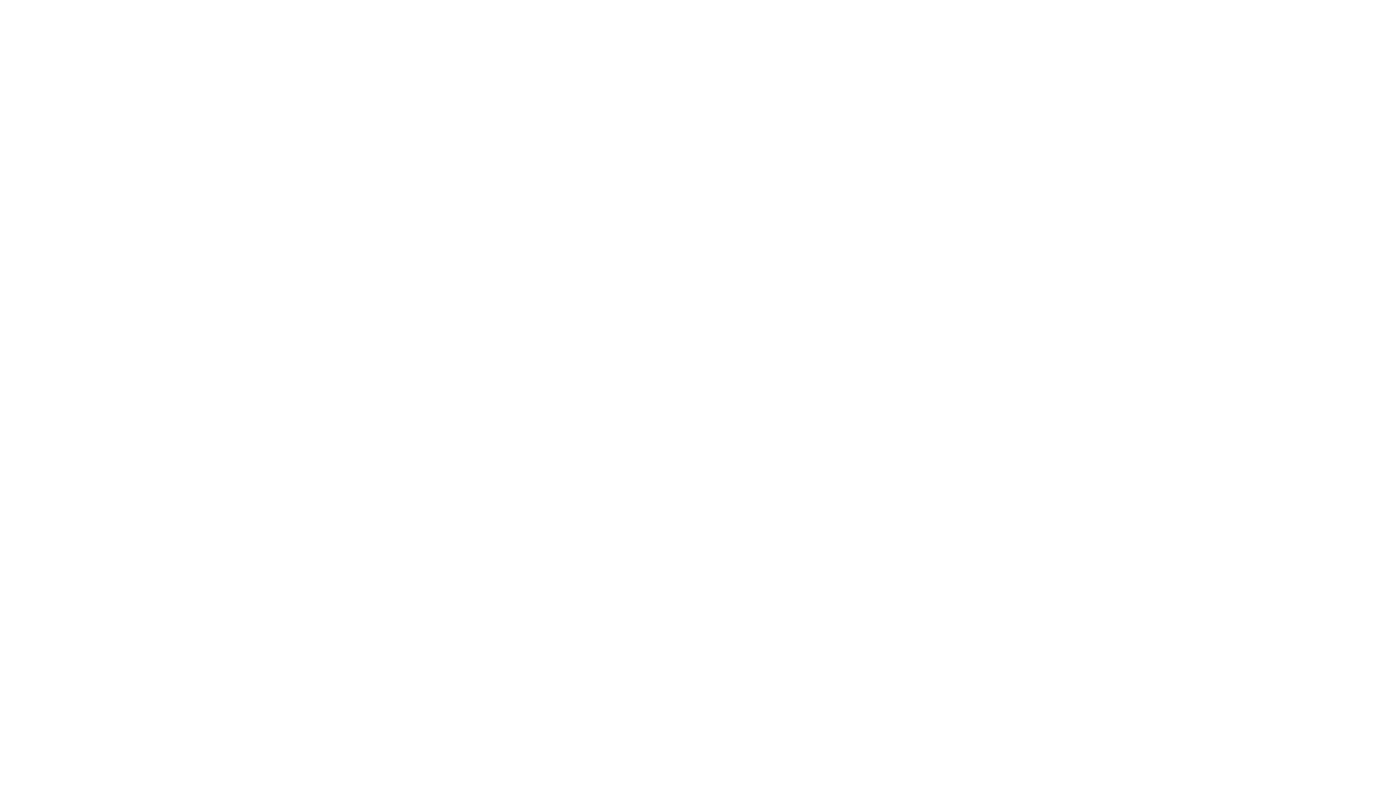
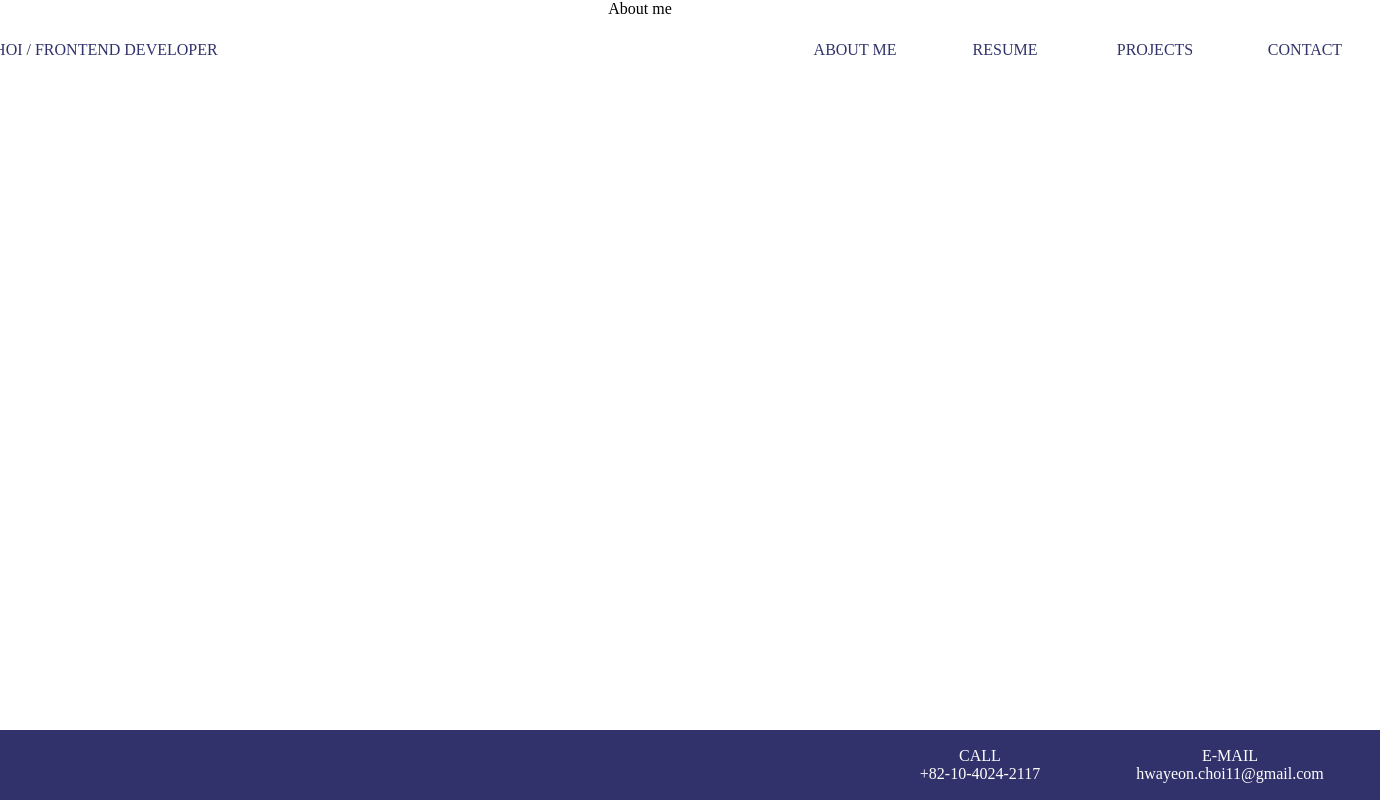
Before and after one commit to hwayeon-choi/portfolio_, a React (Create React App) app in the folder portfolio/: page /about in a window 1280 px wide. Before the commit this address had no page. Shown: the whole page, 1380 px wide, since content can reach past the window. Built offline with nearby package versions, Linux system fonts and the light colour scheme; a web font is replaced by a local one.

Commit message:
페이지 라우팅 및 폴더 구조 변경

```diff
--- a/portfolio/src/App/App.tsx
+++ b/portfolio/src/App/App.tsx
@@ -1,15 +1,23 @@
 import React from 'react';
 import { Route, Routes } from "react-router-dom";
-import Layout from "../components/Layout"
-
+import Layout from "../components/Layout/Layout";
+import HomeContainer from "../containers/Pages/HomeContainer";
+import AboutContainer from "../containers/Pages/AboutContainer";
+import ResumeContainer from "../containers/Pages/ResumeContainer";
+import ProjectContainer from "../containers/Pages/ProjectContainer";
+import ContactContainer from "../containers/Pages/ContactContainer";
 
 const App = () => {
   return (
-    <>
-      <Routes>
-        <Route path="/" element={<Layout />} />
+    <Layout>
+        <Routes>
+        <Route path="/" element={<HomeContainer />} />
+        <Route path="/about" element={<AboutContainer />} />
+        <Route path="/resume" element={<ResumeContainer />} />
+        <Route path="/project" element={<ProjectContainer />} />
+        <Route path="/contact" element={<ContactContainer />} />
       </Routes>
-    </>
+    </Layout>
   );
 }
 
--- a/portfolio/src/components/Layout.tsx
+++ b/portfolio/src/components/Layout/Layout.tsx
@@ -1,6 +1,5 @@
-import Header from '../components/Header';
-import Main from '../components/Main';
-import Footer from '../components/Footer';
+import Header from './Header/Header';
+import Footer from './Footer/Footer';
 import styled from 'styled-components';
 
 const Container = styled.div`
@@ -12,11 +11,15 @@ const Container = styled.div`
   font-family: 'LINESeedKR-Bd';
 `
 
-const Layout = () => {
+const Layout = (props: {
+  children: React.ReactNode
+}) => {
   return (
     <Container>
       <Header />
-      <Main />
+      <main>
+        {props.children}
+      </main>
       <Footer />
     </Container>
   )
--- /dev/null
+++ b/portfolio/src/containers/Pages/AboutContainer.tsx
@@ -0,0 +1,7 @@
+const About = () => {
+  return (
+    <p>About me</p>
+  )
+}
+
+export default About;
--- /dev/null
+++ b/portfolio/src/containers/Pages/ContactContainer.tsx
@@ -0,0 +1,7 @@
+const Contact = () => {
+  return (
+    <p>Contact</p>
+  )
+}
+
+export default Contact;
--- a/portfolio/src/components/Main.tsx
+++ b/portfolio/src/containers/Pages/HomeContainer.tsx
@@ -26,7 +26,7 @@ const Intro = styled.div`
   background-color: #909090;
 `
 
-const Main = () => {
+const Home = () => {
   return (
     <Wrapper>
       <Profile>
@@ -44,4 +44,4 @@ const Main = () => {
   )
 }
 
-export default Main;
+export default Home;
--- /dev/null
+++ b/portfolio/src/containers/Pages/ProjectContainer.tsx
@@ -0,0 +1,7 @@
+const Project = () => {
+  return (
+    <p>Project</p>
+  )
+}
+
+export default Project;
--- /dev/null
+++ b/portfolio/src/containers/Pages/ResumeContainer.tsx
@@ -0,0 +1,7 @@
+const Resume = () => {
+  return (
+    <p>Resume</p>
+  )
+}
+
+export default Resume;
```
Also changed, not shown: portfolio/src/components/Layout/Footer/Footer.tsx (renamed from portfolio/src/components/Footer.tsx), portfolio/src/components/Layout/Header/Header.tsx (renamed from portfolio/src/components/Header.tsx).
